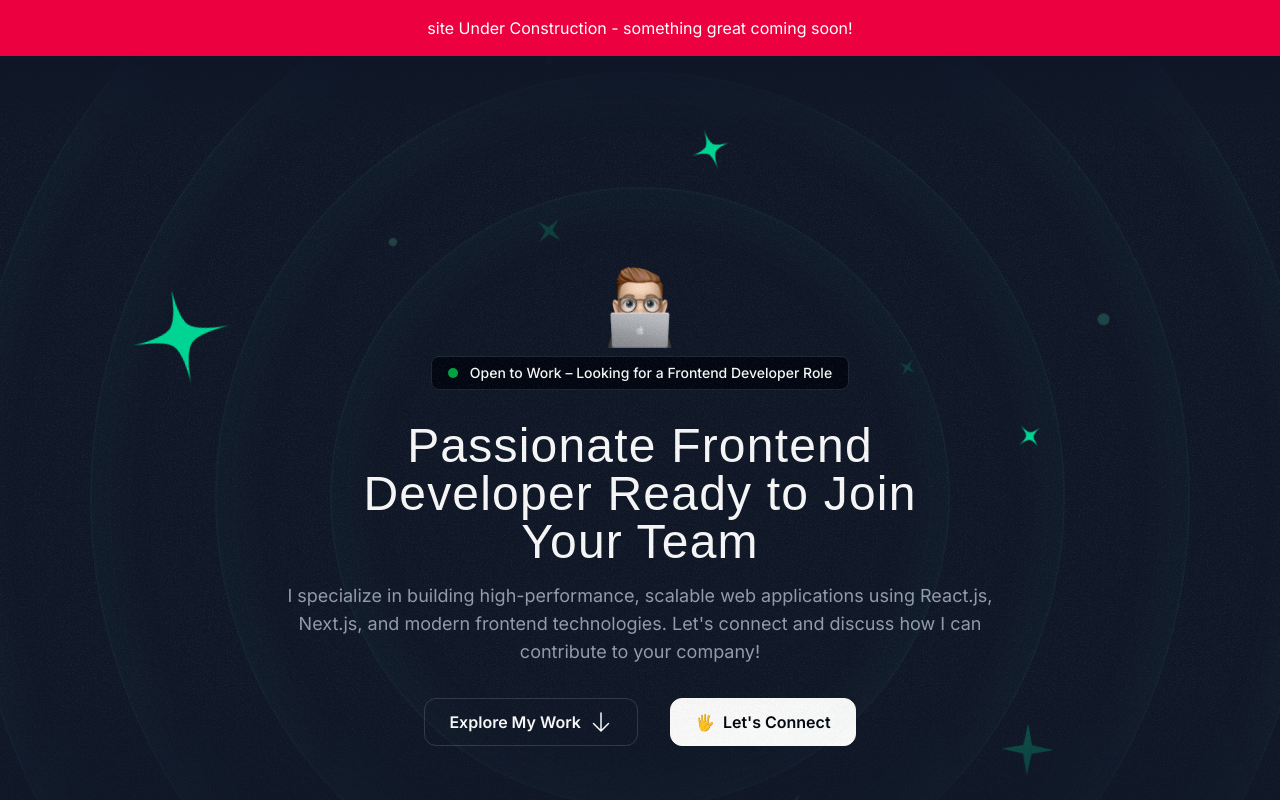
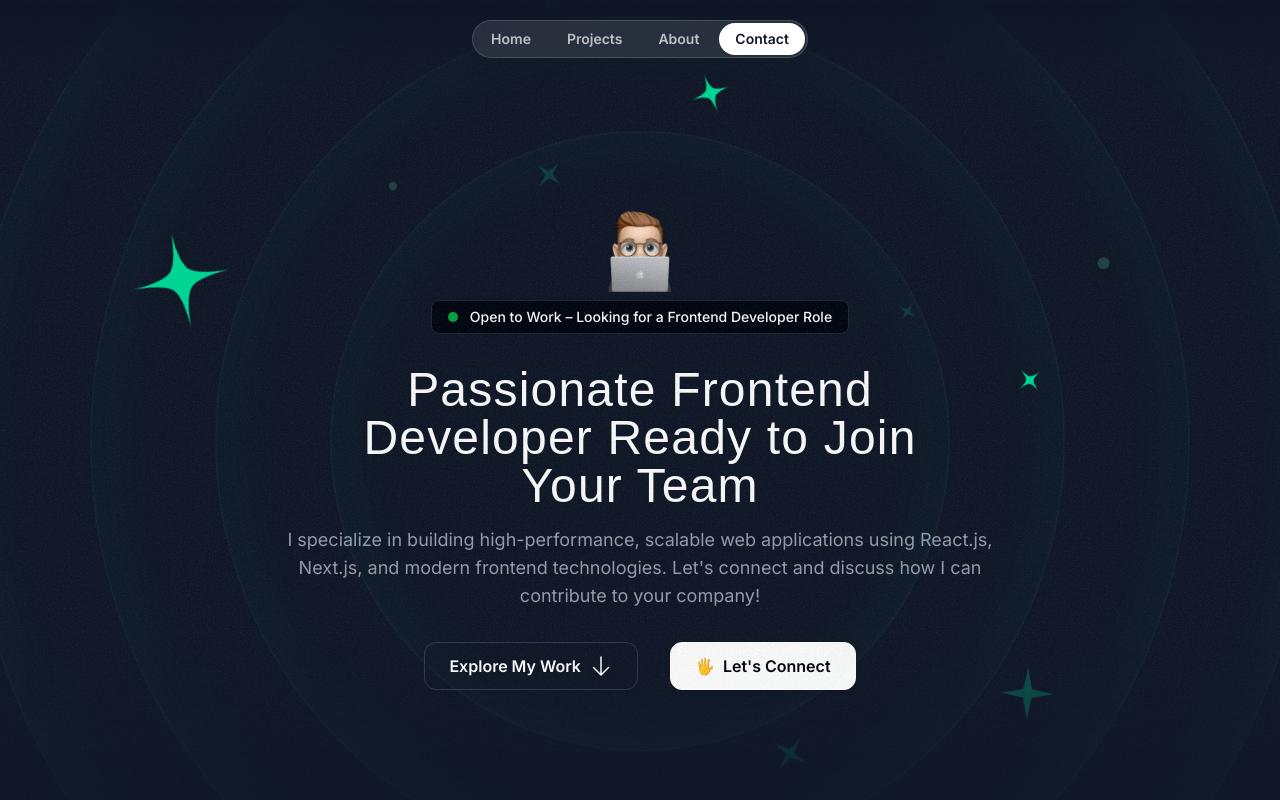
Before and after one commit to jakareya76/portfolio, a Next.js app: page / in a window 1280 px wide. Shown: the top 800 px of the page. Built offline with nearby package versions, Linux system fonts and the light colour scheme; a web font is replaced by a local one.

Commit message:
add header

```diff
--- a/src/app/layout.js
+++ b/src/app/layout.js
@@ -32,8 +32,8 @@ export default function RootLayout({ children }) {
           `bg-gray-900 text-white antialiased font-sans`
         )}
       >
-        <UnderDevelopment />
-        {/* <Header /> */}
+        {/* <UnderDevelopment /> */}
+        <Header />
         {children}
         <Footer />
       </body>
```
